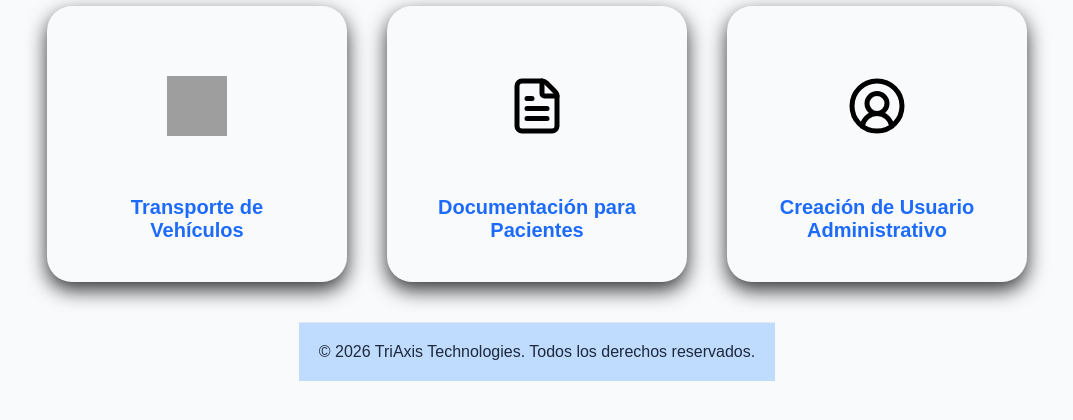
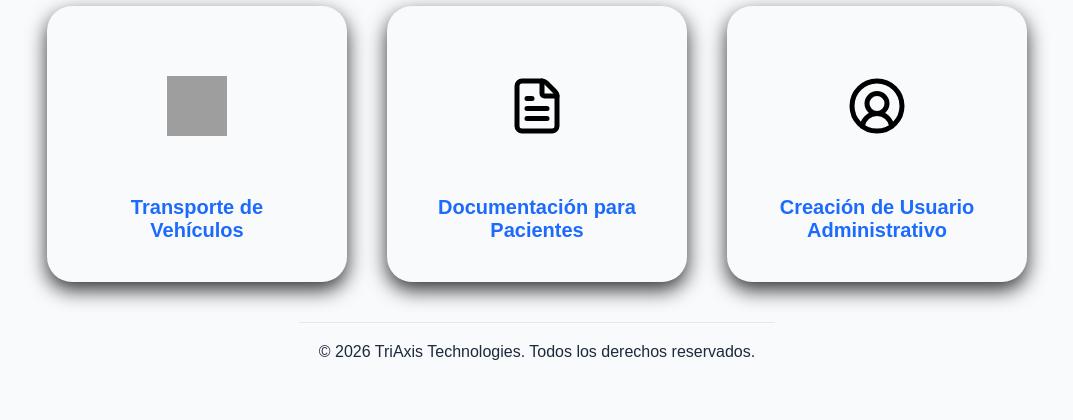
Before and after one commit to SantiMarichal/TriAxisTechnologies-Proyecto2026, a PHP site: page /html/EleccionDeModulo.html in a window 1280 px wide. Shown: the part 288-708 px from the top of the page, without its empty margins (103-1176 px from the left). Run offline with PHP 8.4, Linux system fonts and the light colour scheme; grey boxes are pictures that could not be loaded.

Commit message:
fix: correccion footer en eleccion de modulo

```diff
--- a/SIGSM/Frontend/style/style-EleccionDeModulo.css
+++ b/SIGSM/Frontend/style/style-EleccionDeModulo.css
@@ -101,7 +101,6 @@ a:visited {
 }
 
 .footer{
-    background-color: #bfdbfe;
     border-top: 1px solid #e2e8f0;
     padding: 20px;
     text-align: center;
```
